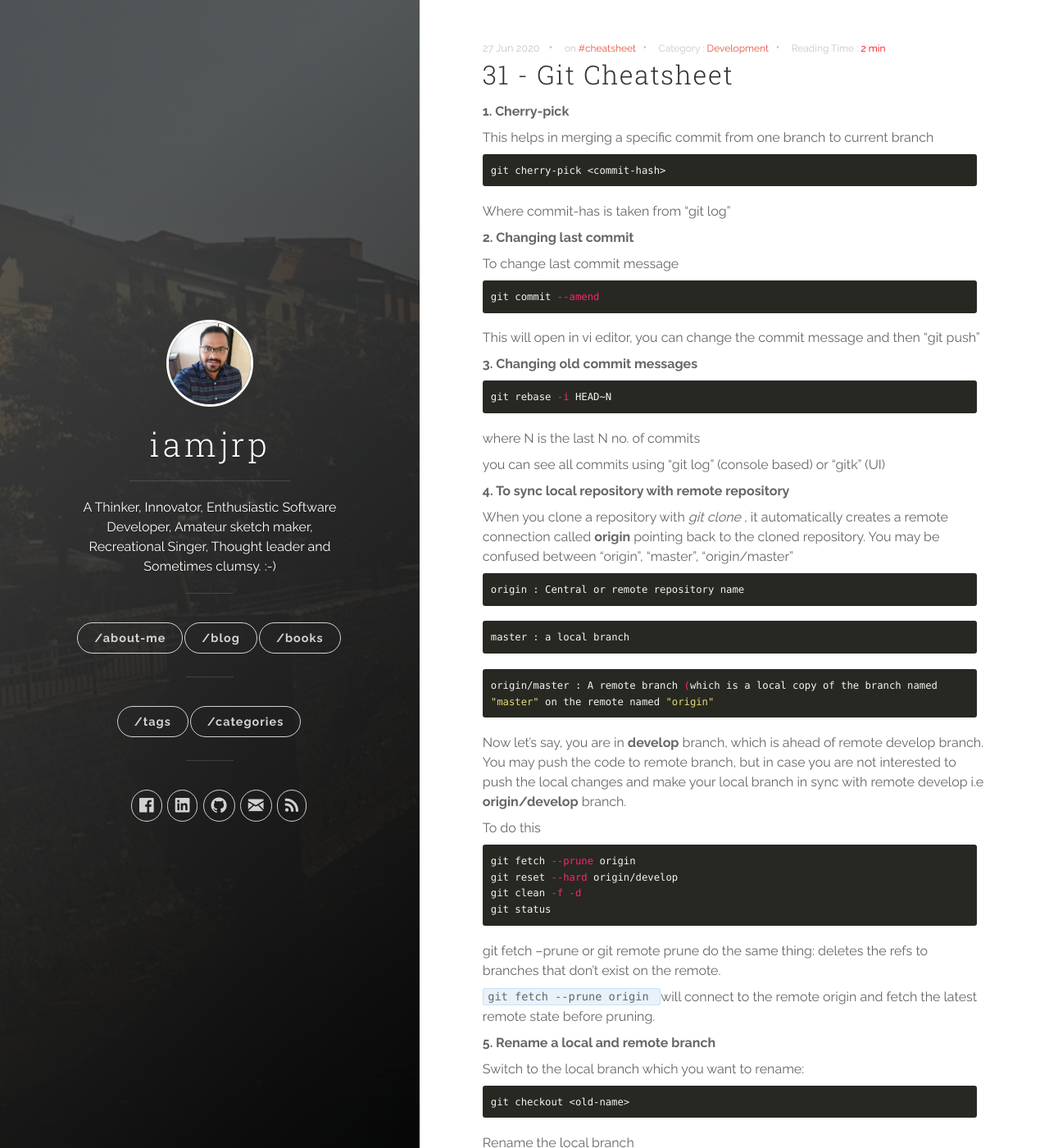
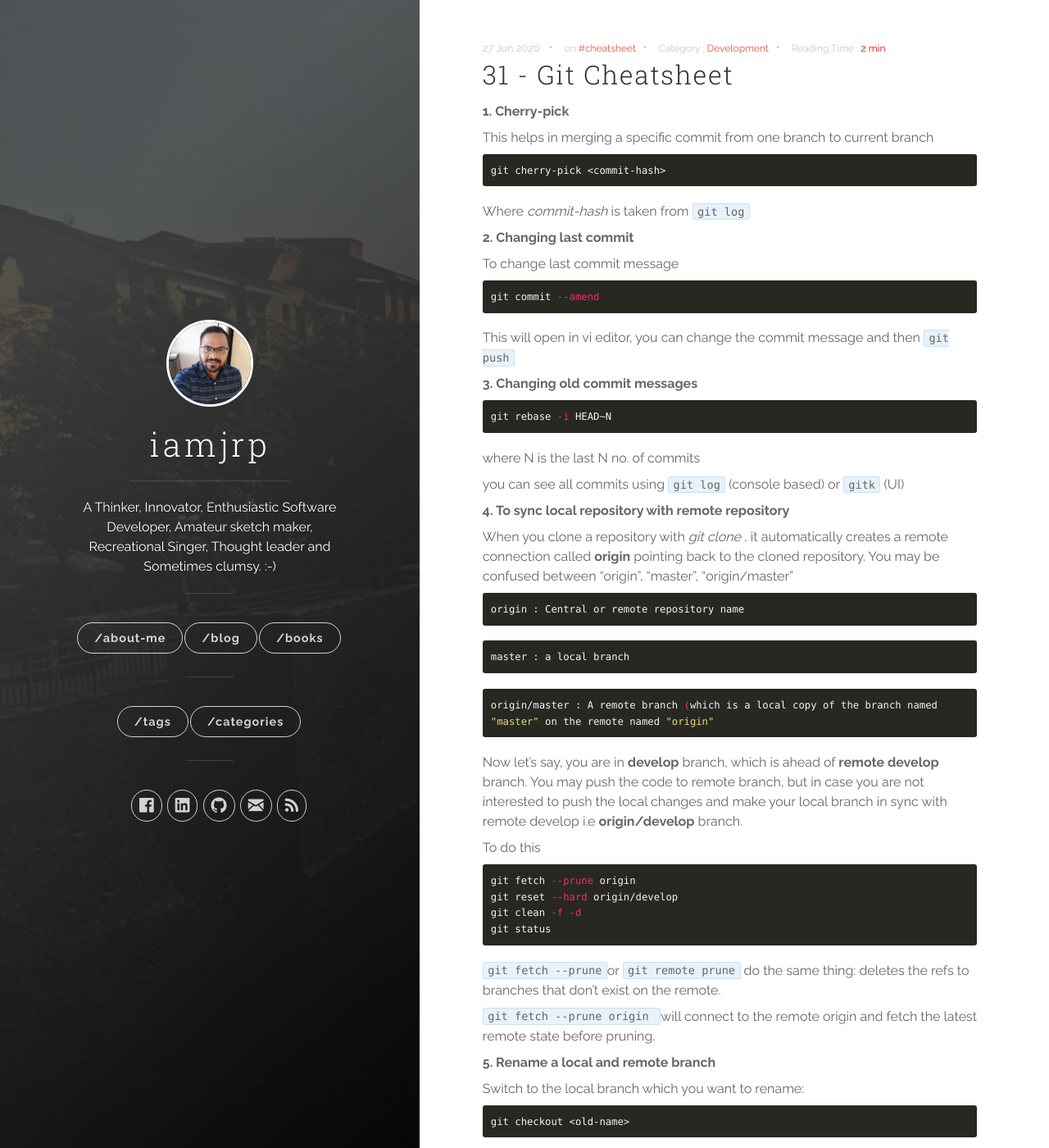
Before and after one commit to jrphub/jrphub.github.io, a Jekyll site: the page built from _posts/2020-06-27-git-cheatsheet.markdown, in a window 1280 px wide and 1400 px high. Shown: the whole window at 82% size. Built offline with Jekyll 4.4.1, drawn with Linux system fonts in a browser that asks for light colours; nearby versions of some CDN libraries; a script that is not in the unit is left out; comment, search, counter and statistics services are not loaded.

````diff
--- a/_posts/2019-12-28-Blogging-on-the-go.markdown
+++ b/_posts/2019-12-28-Blogging-on-the-go.markdown
@@ -6,7 +6,7 @@ tags: [others]
 reading_time: 1 min
 ---
 
-I have hosted this blog on github pages, which is a static site generator. I am not fond of using blogging platform like wordpress, medium etc. as I don't have much control on my blog files. Moreover, if someday I want to change to new blogging platform, I may lose my articles. So, being a software developer and a git-fan, I chose github pages to host my blog. The problem with static site generator is , you can't write and publish your articles from mobile. I always login to my laptop and then write markdown files and the do git push.
+I have hosted this blog on github pages, which is a static site generator. I am not fond of using blogging platform like wordpress, medium etc. as I don't get  much control on my blog files. Moreover, if someday I want to change to new blogging platform, I may lose my articles. So, being a software developer and a git-fan, I chose github pages to host my blog. The problem with static site generator is , you can't write and publish your articles from mobile. I always login to my laptop and then write markdown files and the do git push.
 Gradually, I lost interest in this whole process and didn't write any article for a long time. So, I decided to fix this and find a way to write and publish articles to my blog using mobile.
 
 Here is the approach, I followed on my android mobile.
--- a/_posts/2020-01-06-Executing-Java.markdown
+++ b/_posts/2020-01-06-Executing-Java.markdown
@@ -6,7 +6,7 @@ tags: [java]
 reading_time: 1 min
 ---
 
-While running Java program using command line/server, I always got confused about using -jar option and -cp option. We bundle the application in jar file using maven/gradle or any building tool. Now there may some resource files which should be provided from outside of the application. This is very common and ideal practice.
+While running Java program using command line/server, I always got confused about using -jar option and -cp option. We bundle the application in jar file using maven/gradle or any building tool. Now there may be some resource files which should be provided from outside of the application. This is very common and ideal practice.
 
 Now if you use
 
--- a/_posts/2020-06-27-git-cheatsheet.markdown
+++ b/_posts/2020-06-27-git-cheatsheet.markdown
@@ -14,7 +14,7 @@ This helps in merging a specific commit from one branch to current branch
 git cherry-pick <commit-hash>
 ```
 
-Where commit-has is taken from "git log"‌
+Where *commit-hash* is taken from ```git log```
 
 **2. Changing last commit**‌
 
@@ -24,7 +24,7 @@ To change last commit message
 git commit --amend
 ```
 
-This will open in vi editor, you can change the commit message and then "git push"‌
+This will open in vi editor, you can change the commit message and then ```git push```
 
 **3. Changing old commit messages**
 
@@ -34,7 +34,7 @@ git rebase -i HEAD~N
 
 where N is the last N no. of commits
 
-you can see all commits using "git log" (console based) or "gitk" (UI)‌
+you can see all commits using ```git log``` (console based) or ```gitk``` (UI)‌
 
 **4. To sync local repository with remote repository**
 
@@ -45,14 +45,14 @@ origin : Central or remote repository name
 ```
 
 ```bash
-master : a local branch‌
+master : a local branch
 ```
 
 ```bash
 origin/master : A remote branch (which is a local copy of the branch named "master" on the remote named "origin"
 ```
 
-Now let's say, you are in **develop** branch, which is ahead of remote develop branch. You may push the code to remote branch, but in case you are not interested to push the local changes and make your local branch in sync with remote develop i.e **origin/develop** branch.
+Now let's say, you are in **develop** branch, which is ahead of **remote develop** branch. You may push the code to remote branch, but in case you are not interested to push the local changes and make your local branch in sync with remote develop i.e **origin/develop** branch.
 
 To do this
 
@@ -63,7 +63,7 @@ git clean -f -d
 git status
 ```
 
-git fetch --prune or git remote prune do the same thing: deletes the refs to branches that don't exist on the remote.
+```git fetch --prune ```or ```git remote prune``` do the same thing: deletes the refs to branches that don't exist on the remote.
 
 `git fetch --prune origin ` will connect to the remote origin and fetch the latest remote state before pruning.
 
````
Also changed, not shown: _posts/2017-01-26-learning-git.markdown (+3 -9 lines).
